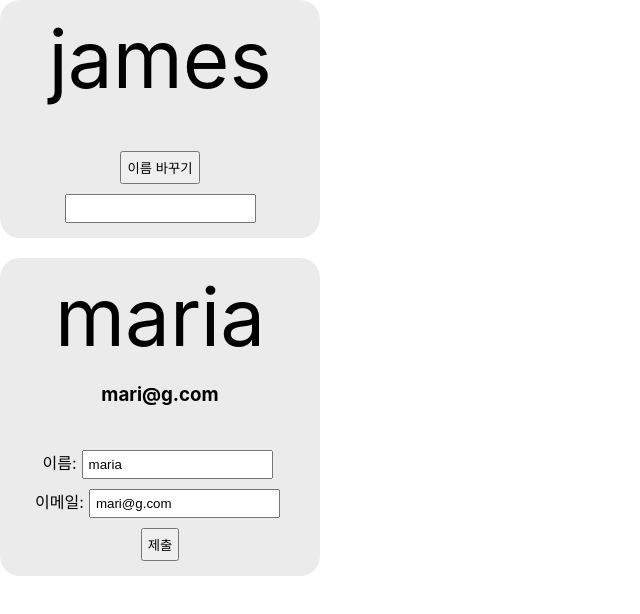
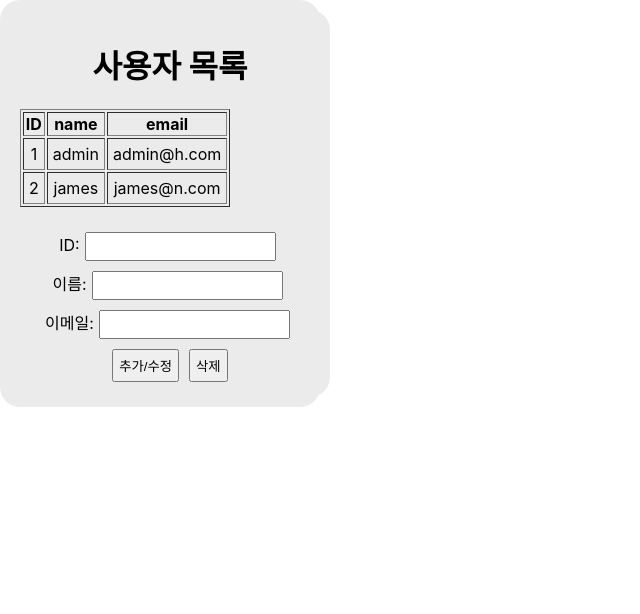
Before and after one commit to YooHeej/React-basic-lecture-2024.03, a React (Create React App) app: page / in a window 1280 px wide. Shown: the top 614 px of the page, without its empty margins (0-640 px from the left). Built offline with nearby package versions, Linux system fonts and the light colour scheme.

Commit message:
03281531

```diff
--- a/src/apps/App.css
+++ b/src/apps/App.css
@@ -10,3 +10,5 @@
 input, button {
   padding: 5px; margin: 5px;
 }
+
+td {padding: 5px; }
--- a/src/apps/App04_counter.jsx
+++ b/src/apps/App04_counter.jsx
@@ -21,4 +21,4 @@ function App() {
   );
 }
 
-export default App; // tag 이름 -> 대문자
+export default App;
--- /dev/null
+++ b/src/apps/App07_user.jsx
@@ -0,0 +1,12 @@
+import './App.css';
+import User2 from '../components/User2';
+
+function App() {
+  return (
+    <div className='card'>
+      <User2 />
+    </div>
+  );
+}
+
+export default App;
--- /dev/null
+++ b/src/components/User2.jsx
@@ -0,0 +1,72 @@
+import { useState } from 'react';
+import '../apps/App.css';
+
+export default function User() {
+  const initUsers = [
+    {id:1, name:'admin', email:'admin@h.com'},
+    {id:2, name:'james', email:'james@n.com'}
+  ];
+  const [users, setUsers] = useState(initUsers);
+  const [form, setForm] = useState({id:'', name:'', email:''});
+  const handleSubmit = (event) => {
+    event.preventDefault();         // submit button을 누르면 페이지가 자동적으로 바뀌는 것을 방지
+    const existUser = user.find(user => user.id == form.id);
+    const newUsers = [];
+    if (existUser) {
+      // 값을 변경
+      for (let user of users)
+        if (user.id == form.id)
+          newUsers.push(form);
+        else
+          newUsers.push(user);
+      setUsers(newUsers);
+    } else
+      setUsers([...users, form]);
+  }
+  const handleChange = (event) => {
+    const {name, value} = event.target;
+    setForm({ ...form, [name]: value});
+  }
+  return (
+    <div className="card">
+      <h1>사용자 목록</h1>
+      <table border={1}>
+        <tr><th>ID</th><th>name</th><th>email</th></tr>
+        {
+          users.map(user => (
+            <tr key={user.id}>
+              <td>{user.id}</td>
+              <td>{user.name}</td>
+              <td>{user.email}</td>
+            </tr>
+          ))
+        }
+      </table>
+      <br />
+      <form onSubmit={handleSubmit}>
+      <label htmlFor='ID'>ID:</label>
+        <input type="text" id='id' name='id' value={form.id}
+          onChange={handleChange}/>
+          <br />
+        <label htmlFor='name'>이름:</label>
+        <input type="text" id='name' name='name' value={form.name}
+          onChange={handleChange}/>
+          <br />
+        <label htmlFor='email'>이메일:</label>
+        <input type="text" id='email' name='email' value={form.email}
+          onChange={handleChange}/>
+          <br />
+      </form>
+      <button onClick={() => {
+        const id = prompt('ID값을 입력');
+        const name = prompt('이름을 입력');
+        const email = prompt('E-mail을 입력');
+        setUsers([...users, {id, name, email}]);
+      }}>추가/수정</button>
+      <button onClick={() => {
+        const id = prompt("ID 값 입력");
+        setUsers(users.filter(user => user.id !=id));
+      }}>삭제</button>
+    </div>
+  );
+}
--- a/src/index.jsx
+++ b/src/index.jsx
@@ -1,7 +1,7 @@
 import React from 'react';
 import ReactDOM from 'react-dom/client';
 import './index.css';
-import App from './apps/App05_input';
+import App from './apps/App07_user';
 import reportWebVitals from './reportWebVitals';
 
 const root = ReactDOM.createRoot(document.getElementById('root'));
```
Also changed, not shown: src/apps/app06_array.jsx (added, +23 -0 lines), src/components/User.jsx (added, +51 -0 lines).
